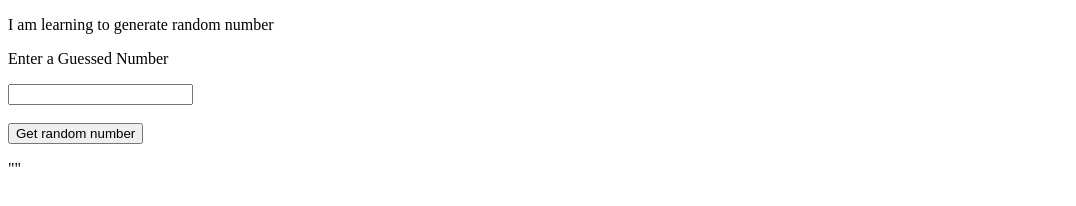
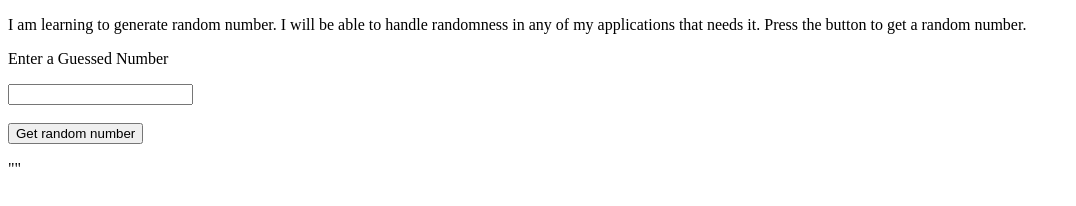
Before and after one commit to acciojob/Hot-or-Cold-Part-I-proabhishek, a website: page main.html in a window 1280 px wide. Shown: the whole page, without its empty margins (0-1076 px from the left). Drawn offline with Linux system fonts and the light colour scheme.

Commit message:
created a submission

```diff
--- a/main.html
+++ b/main.html
@@ -4,7 +4,7 @@
 </head>
 <body>
 	<!-- p tag -->
-	<p id="main"> I am learning to generate random number</p>
+	<p id="main"> I am learning to generate random number. I will be able to handle randomness in any of my applications that needs it. Press the button to get a random number.</p>
     <p id = "user">Enter a Guessed Number </p>
     <input id= "guess"></input><br><br>
 	<button id="btn"> Get random number</button>
```
